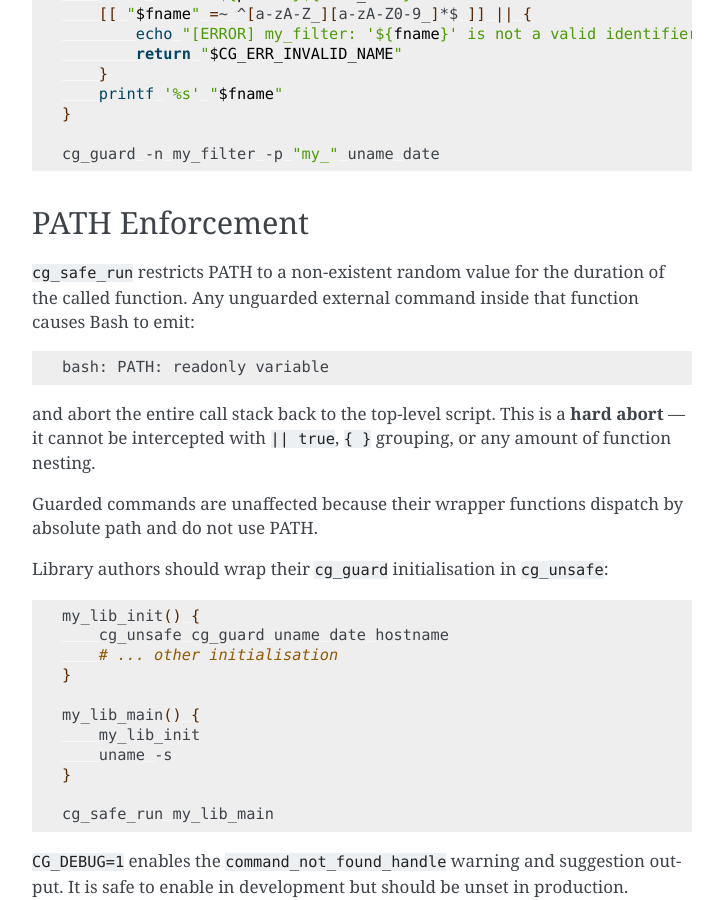
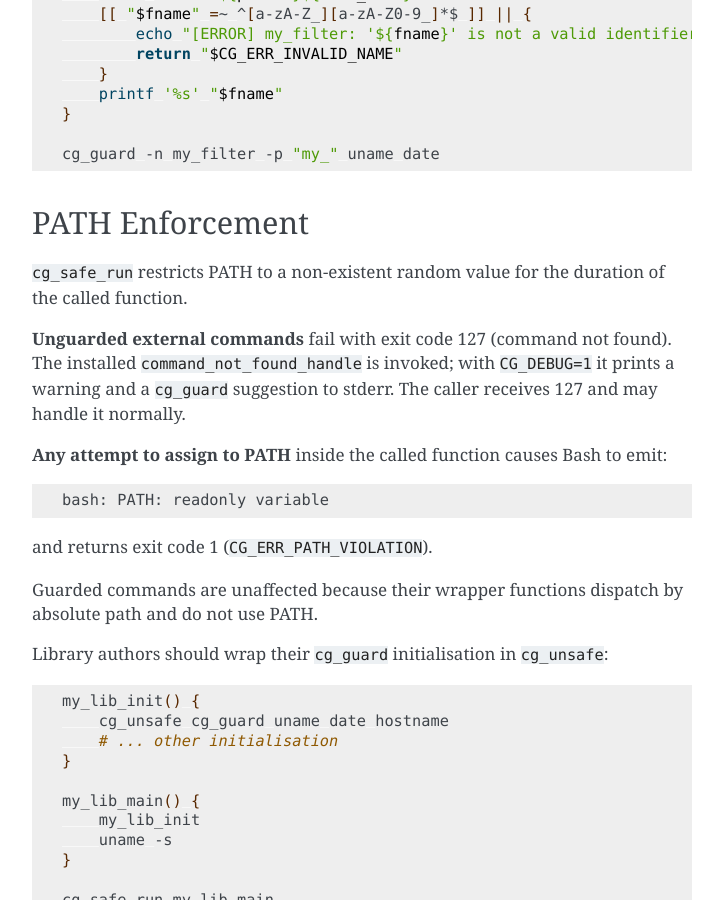
Before and after one commit to CriticalOptimisation/bash-deploy-libs, a Sphinx documentation site: the page built from docs/libraries/command_guard.rst, in a window 1280 px wide and 900 px high, scrolled down 9576 px. Shown: the whole window, without its empty margins (388-1111 px from the left). Built offline with Sphinx 7.4.7, drawn with Linux system fonts in a browser that asks for light colours.

Commit message:
doc(command_guard): correct PATH enforcement section — two distinct failure modes
The previous text claimed unguarded commands emit "bash: PATH: readonly
variable". That error only fires when code tries to *assign* to PATH.
Unguarded commands fail with exit code 127 (command not found) and trigger
command_not_found_handle, which the caller can handle normally.

Separate the two cases clearly:
- Unguarded command → 127 from command_not_found_handle
- PATH assignment → "bash: PATH: readonly variable", CG_ERR_PATH_VIOLATION

Co-Authored-By: Claude Sonnet 4.6 <noreply@anthropic.com>

```diff
--- a/docs/libraries/command_guard.rst
+++ b/docs/libraries/command_guard.rst
@@ -460,16 +460,21 @@ PATH Enforcement
 ----------------
 
 ``cg_safe_run`` restricts PATH to a non-existent random value for the duration
-of the called function. Any unguarded external command inside that function
-causes Bash to emit:
+of the called function.
+
+**Unguarded external commands** fail with exit code 127 (command not found).
+The installed ``command_not_found_handle`` is invoked; with ``CG_DEBUG=1`` it
+prints a warning and a ``cg_guard`` suggestion to stderr. The caller receives
+127 and may handle it normally.
+
+**Any attempt to assign to PATH** inside the called function causes Bash to
+emit:
 
 .. code-block:: text
 
    bash: PATH: readonly variable
 
-and abort the entire call stack back to the top-level script. This is a
-**hard abort** — it cannot be intercepted with ``|| true``, ``{ }`` grouping,
-or any amount of function nesting.
+and returns exit code 1 (``CG_ERR_PATH_VIOLATION``).
 
 Guarded commands are unaffected because their wrapper functions dispatch by
 absolute path and do not use PATH.
```
